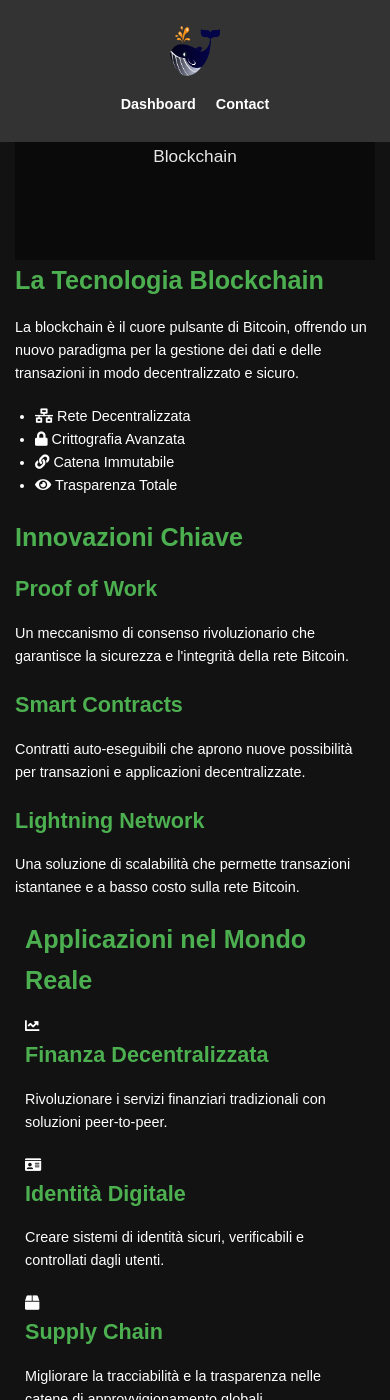
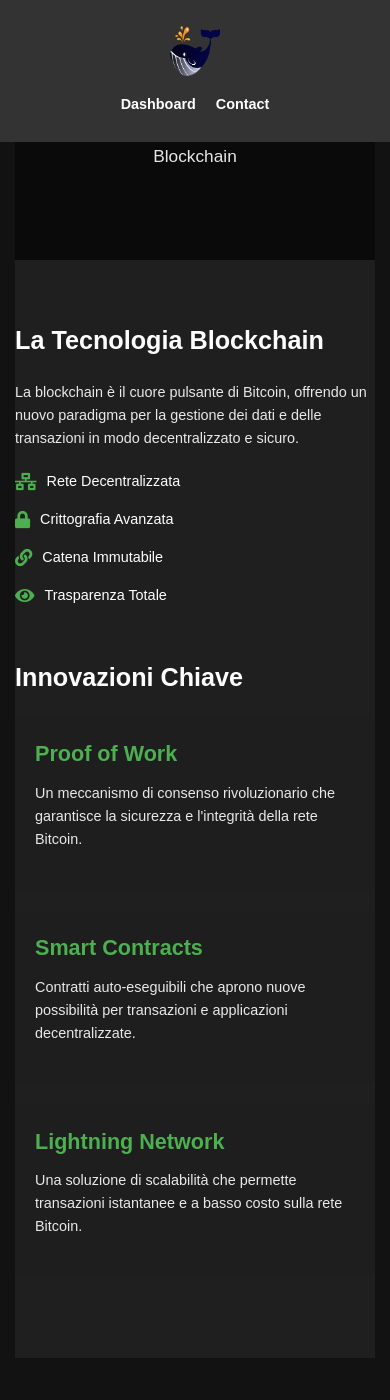
Before and after one commit to whiterabbit21m-test/whiterabbit21m-test.github.io, a Jekyll site: the page built from index.md, in a window 390 px wide and 1400 px high, scrolled down 256 px. Built offline with Jekyll 4.4.1, drawn with Linux system fonts in a browser that asks for light colours.

Commit message:
Update _home.scss

```diff
--- a/_sass/_home.scss
+++ b/_sass/_home.scss
@@ -12,7 +12,7 @@
   .hero {
     padding: 100px 0;
     text-align: center;
-    background-color: darken($home-bg-color, 3%); // Leggermente più scuro dello sfondo principale
+    background-color: darken($home-bg-color, 3%);
 
     h1 {
       font-size: 3.5em;
@@ -25,27 +25,79 @@
       margin-bottom: 30px;
       color: rgba($text-color-light, 0.9);
     }
+  }
 
-    .cta-button {
-      display: inline-block;
-      background-color: $accent-color;
+  // Main Content Grid
+  .main-grid {
+    display: grid;
+    grid-template-columns: 1fr 1fr;
+    gap: 30px;
+    padding: 80px 0;
+    background-color: lighten($home-bg-color, 5%);
+
+    @media (max-width: 768px) {
+      grid-template-columns: 1fr;
+    }
+  }
+
+  // Tech Overview Section
+  .tech-overview {
+    h2 {
       color: $text-color-light;
-      padding: 15px 30px;
-      border-radius: 5px;
-      text-decoration: none;
-      font-weight: bold;
-      transition: background-color 0.3s ease;
+      margin-bottom: 20px;
+    }
 
-      &:hover {
-        background-color: darken($accent-color, 10%);
+    p {
+      color: rgba($text-color-light, 0.9);
+      margin-bottom: 20px;
+    }
+
+    .tech-features {
+      list-style-type: none;
+      padding: 0;
+
+      li {
+        display: flex;
+        align-items: center;
+        margin-bottom: 15px;
+
+        i {
+          color: $accent-color;
+          margin-right: 10px;
+          font-size: 1.2em;
+        }
       }
     }
   }
 
-  // Features Section
-  .features {
+  // Innovation Showcase Section
+  .innovation-showcase {
+    h2 {
+      color: $text-color-light;
+      margin-bottom: 20px;
+    }
+
+    .innovation-card {
+      background-color: $card-bg-color;
+      padding: 20px;
+      border-radius: 8px;
+      margin-bottom: 20px;
+
+      h3 {
+        color: $accent-color;
+        margin-bottom: 10px;
+      }
+
+      p {
+        color: rgba($text-color-light, 0.9);
+      }
+    }
+  }
+
+  // Applications Section
+  .applications {
     padding: 80px 0;
-    background-color: lighten($home-bg-color, 5%); // Leggermente più chiaro dello sfondo principale
+    background-color: $home-bg-color;
 
     h2 {
       text-align: center;
@@ -53,13 +105,13 @@
       color: $text-color-light;
     }
 
-    .feature-grid {
+    .application-grid {
       display: grid;
       grid-template-columns: repeat(auto-fit, minmax(250px, 1fr));
       gap: 30px;
     }
 
-    .feature-item {
+    .application-item {
       text-align: center;
       padding: 20px;
       background-color: $card-bg-color;
@@ -87,10 +139,10 @@
     }
   }
 
-  // Recent Posts Section
-  .recent-posts {
+  // Latest Developments Section
+  .latest-developments {
     padding: 80px 0;
-    background-color: $home-bg-color;
+    background-color: lighten($home-bg-color, 3%);
 
     h2 {
       text-align: center;
@@ -98,30 +150,20 @@
       color: $text-color-light;
     }
 
-    .post-grid {
+    .development-grid {
       display: grid;
       grid-template-columns: repeat(auto-fit, minmax(300px, 1fr));
       gap: 30px;
     }
 
-    .post-card {
+    .development-card {
       background-color: $card-bg-color;
+      padding: 20px;
       border-radius: 8px;
-      overflow: hidden;
       transition: transform 0.3s ease;
 
       &:hover {
         transform: translateY(-5px);
-      }
-
-      img {
-        width: 100%;
-        height: 200px;
-        object-fit: cover;
-      }
-
-      .post-content {
-        padding: 20px;
       }
 
       h3 {
@@ -161,37 +203,34 @@
     }
   }
 
-  // Contenuto aggiuntivo
-  .additional-content {
-    padding: 60px 0;
-    background-color: lighten($home-bg-color, 3%);
+  // Call to Action Section
+  .cta {
+    padding: 100px 0;
+    text-align: center;
+    background-color: darken($home-bg-color, 3%);
 
-    h2, h3 {
+    h2 {
       color: $text-color-light;
       margin-bottom: 20px;
     }
 
     p {
       color: rgba($text-color-light, 0.9);
-      margin-bottom: 15px;
+      margin-bottom: 30px;
     }
 
-    ul {
-      list-style-type: none;
-      padding-left: 0;
+    .cta-button {
+      display: inline-block;
+      background-color: $accent-color;
+      color: $text-color-light;
+      padding: 15px 30px;
+      border-radius: 5px;
+      text-decoration: none;
+      font-weight: bold;
+      transition: background-color 0.3s ease;
 
-      li {
-        color: rgba($text-color-light, 0.9);
-        margin-bottom: 10px;
-        padding-left: 20px;
-        position: relative;
-
-        &:before {
-          content: "•";
-          color: $accent-color;
-          position: absolute;
-          left: 0;
-        }
+      &:hover {
+        background-color: darken($accent-color, 10%);
       }
     }
   }
@@ -200,19 +239,19 @@
 // Responsive design
 @media (max-width: 768px) {
   .home {
-    .hero {
-      padding: 60px 0;
-
-      h1 {
-        font-size: 2.5em;
-      }
-    }
-
-    .features, .recent-posts, .additional-content {
+    .hero, .applications, .latest-developments, .cta {
       padding: 60px 0;
     }
 
-    .feature-grid, .post-grid {
+    .hero h1 {
+      font-size: 2.5em;
+    }
+
+    .main-grid {
+      padding: 60px 0;
+    }
+
+    .application-grid, .development-grid {
       grid-template-columns: 1fr;
     }
   }
```
